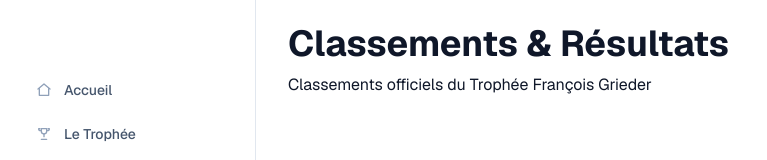
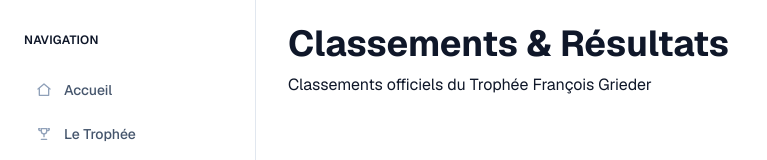
Before and after one commit to jesared/tfg-refonte, a Next.js app: page /classements in a window 1280 px wide. Shown: the top 160 px of the page, without its empty margins (0-767 px from the left). Built offline with nearby package versions, Linux system fonts and the light colour scheme.

Commit message:
update menu et classement

```diff
--- a/app/classements/ClassementsContent.tsx
+++ b/app/classements/ClassementsContent.tsx
@@ -22,6 +22,15 @@ type ClassementsContentProps = {
   }[];
 };
 
+/**
+ * Tri décroissant des tours (Tour 4 → Tour 3 → Tour 2 → Tour 1)
+ */
+function sortToursDesc(a: { name: string }, b: { name: string }) {
+  const getNum = (name: string) => parseInt(name.replace(/\D+/g, ""), 10) || 0;
+
+  return getNum(b.name) - getNum(a.name);
+}
+
 export default function ClassementsContent({ saisons }: ClassementsContentProps) {
   return (
     <div className="space-y-6">
@@ -43,7 +52,7 @@ export default function ClassementsContent({ saisons }: ClassementsContentProps)
 
                   <AccordionContent>
                     <div className="space-y-4">
-                      {saison.tours.map((tour) => (
+                      {[...saison.tours].sort(sortToursDesc).map((tour) => (
                         <div key={tour.id}>
                           <h4 className="font-semibold text-sm mb-2">{tour.name}</h4>
 
--- a/components/Sidebar.tsx
+++ b/components/Sidebar.tsx
@@ -49,7 +49,7 @@ export function Sidebar() {
       </header>
 
       <div
-        className={`fixed inset-0 z-40 bg-black/50 transition-opacity md:hidden ${
+        className={`fixed inset-0 z-40  transition-opacity md:hidden ${
           isOpen ? "opacity-100" : "pointer-events-none opacity-0"
         }`}
         onClick={() => setIsOpen(false)}
@@ -57,7 +57,7 @@ export function Sidebar() {
       />
       <div
         id="mobile-sidebar"
-        className={`fixed inset-y-0 left-0 z-50 w-72 border-r border-tfg-purple/60 bg-tfg-purple px-6 py-6 text-white shadow-lg transition-transform md:hidden ${
+        className={`fixed inset-y-0 left-0 z-50 w-72 border-r border-tfg-purple/60 bg-tfg-purple px-6 py-6 shadow-lg transition-transform md:hidden ${
           isOpen ? "translate-x-0" : "-translate-x-full"
         }`}
         role="dialog"
@@ -89,9 +89,7 @@ export function Sidebar() {
       </div>
 
       <aside className="hidden border-r border-tfg-purple/60 bg-tfg-purple  md:fixed md:inset-y-0 md:flex md:w-64 md:flex-col md:px-6 md:py-8">
-        <div className="text-xs font-semibold uppercase tracking-wide text-white/70">
-          Navigation
-        </div>
+        <div className="text-xs font-semibold uppercase tracking-wide">Navigation</div>
         <nav className="mt-6 space-y-2">
           {navigationItems.map((item) => (
             <SidebarItem
```
